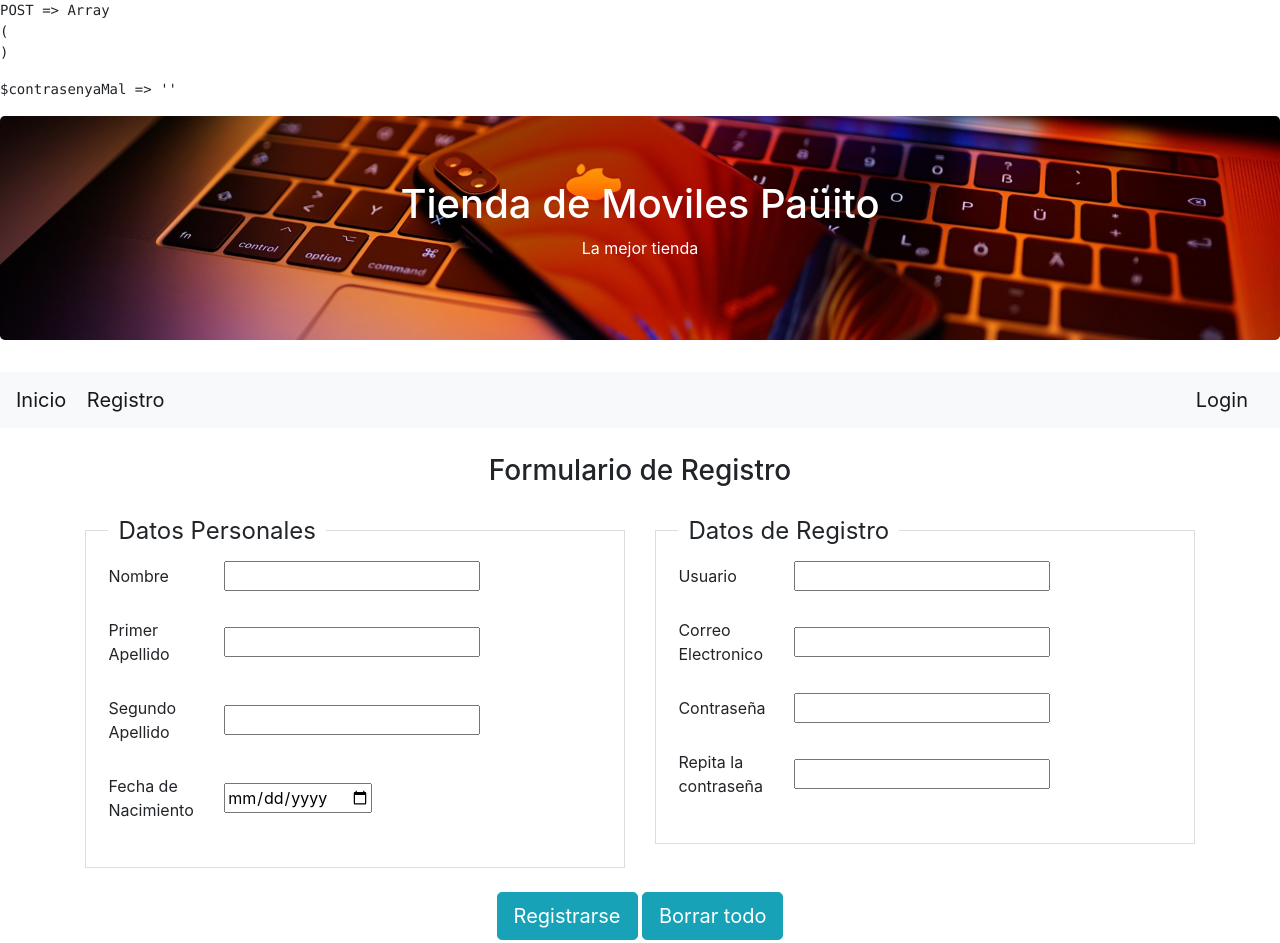
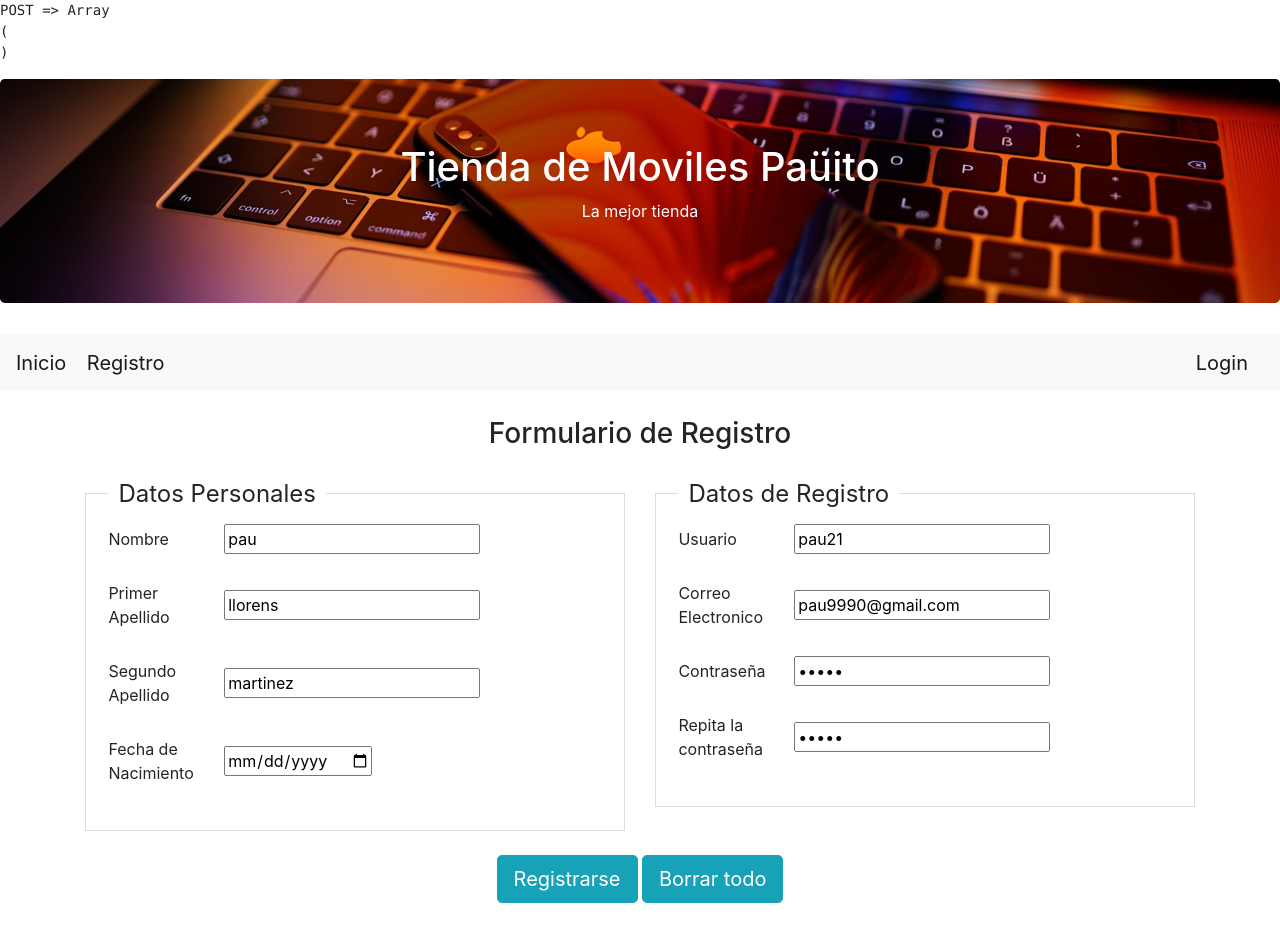
Before and after one commit to Pau2199/2DAW, a PHP site: page /registro.php in a window 1280 px wide. Shown: the top 943 px of the page. After the commit the page ends 903 px from the top, so only its background shows below. Run offline with PHP 8.4, Linux system fonts and the light colour scheme.

Commit message:
php ejercicio 6

```diff
--- a/Desarrollo-Web-Entorno-Servidor/Primer_Trimestre/Tema-6/Ejercicios/Ejercicio-5/registro.php
+++ b/Desarrollo-Web-Entorno-Servidor/Primer_Trimestre/Tema-6/Ejercicios/Ejercicio-5/registro.php
@@ -5,9 +5,9 @@ if(isset($_POST['registrarse'])){
     if(strlen($_POST['nombre']) != 0 || strlen($_POST['apellido1']) != 0 || strlen($_POST['apellido2']) != 0 || strlen($_POST['usuario']) != 0 || strlen($_POST['contrasenya']) != 0 || strlen($_POST['rcontrasenya']) != 0){
         if($_POST['contrasenya'] == $_POST['rcontrasenya']){
             require_once 'conexionBD.php';
-
+            echo $_POST['fnac'];
             try{
-                $consulta = $conexion->prepare('INSERT INTO topsecret (nombre, pApellido, sApellido, fNacimiento, usuario, cElectronico, contrasenya) VALUES (?,?,?,?,?,?,?);');
+                $consulta = $conexion->prepare('INSERT INTO usuario (nombre, pApellido, sApellido, fNacimiento, usuario, cElectronico, contrasenya, rol) VALUES (?,?,?,?,?,?,?,?);');
                 $consulta->bindParam(1, $_POST['nombre']);
                 $consulta->bindParam(2, $_POST['apellido1']);
                 $consulta->bindParam(3, $_POST['apellido2']);
@@ -15,7 +15,8 @@ if(isset($_POST['registrarse'])){
                 $consulta->bindParam(5, $_POST['usuario']);
                 $consulta->bindParam(6, $_POST['mail']);
                 $consulta->bindParam(7, $_POST['contrasenya']);
-                $consulta->execute();
+                $consulta->bindParam(8, 'admin');
+                echo $consulta->execute();
             }catch(Exception $ex){
                 echo $ex->getMessage();
             }
@@ -42,7 +43,6 @@ if(isset($_POST['registrarse'])){
     </head>
     <body>
         <pre>POST => <?php print_r($_POST) ?></pre>
-        <pre>$contrasenyaMal => '<?php print_r($contrasenyaMal) ?>'</pre>
         <?php require_once 'cabeceraMenu.php' ?>
         <h3 class="titulo">Formulario de Registro</h3>
         <?php if($contrasenyaMal) : ?>
@@ -60,19 +60,19 @@ if(isset($_POST['registrarse'])){
                             <div class="form-group row">
                                 <label class="col-md-3 col-form-label" for="nombre">Nombre</label>
                                 <div class="cold-md-9 mt-1">
-                                    <input type="text" name="nombre" id="nombre">
+                                    <input type="text" name="nombre" id="nombre" value="pau">
                                 </div>
                             </div>
                             <div class="form-group row">
                                 <label class="col-md-3 col-form-label" for="apellido1">Primer Apellido</label>
                                 <div class="cold-md-9 mt-3">
-                                    <input type="text" name="apellido1" id="apellido1">
+                                    <input type="text" name="apellido1" id="apellido1" value="llorens">
                                 </div>
                             </div>
                             <div class="form-group row">
                                 <label class="col-md-3 col-form-label" for="apellido2">Segundo Apellido</label>
                                 <div class="cold-md-9 mt-3">
-                                    <input type="text" name="apellido2" id="apellido2">
+                                    <input type="text" name="apellido2" id="apellido2" value="martinez">
                                 </div>
                             </div>
                             <div class="form-group row">
@@ -89,31 +89,32 @@ if(isset($_POST['registrarse'])){
                             <div class="form-group row">
                                 <label class="col-md-3 col-form-label" for="usuario">Usuario</label>
                                 <div class="cold-md-9 mt-1">
-                                    <input type="text" name="usuario" id="usuario">
+                                    <input type="text" name="usuario" id="usuario" value="pau21">
                                 </div>
                             </div>
                             <div class="form-group row">
                                 <label class="col-md-3 col-form-label" for="mail">Correo Electronico</label>
                                 <div class="cold-md-9 mt-3">
-                                    <input type="text" name="mail" id="mail">
+                                    <input type="text" name="mail" id="mail" value="pau9990@gmail.com">
                                 </div>
                             </div>
                             <div class="form-group row">
                                 <label class="col-md-3 col-form-label" for="contrasenya">Contraseña</label>
                                 <div class="cold-md-9 mt-1">
-                                    <input type="password" name="contrasenya" id="contrasenya">
+                                    <input type="password" name="contrasenya" id="contrasenya" value="pau21">
                                 </div>
                             </div>
                             <div class="form-group row">
                                 <label class="col-md-3 col-form-label" for="rcontrasenya">Repita la contraseña</label>
                                 <div class="cold-md-9 mt-3">
-                                    <input type="password" name="rcontrasenya" id="rcontrasenya">
+                                    <input type="password" name="rcontrasenya" id="rcontrasenya" value="pau21">
                                 </div>
                             </div>
                         </fieldset>
                     </div>
                 </div>
             </div>
+            <input type="hidden" name="rol" id="rol" value="admin">
             <div class="text-center mb-4">
                 <input type="submit" class="btn btn-info btn-lg" value="Registrarse" id="registrarse" name="registrarse">
                 <input type="reset" class="btn btn-info btn-lg" value="Borrar todo" id="borrar" name="borrar">
```
